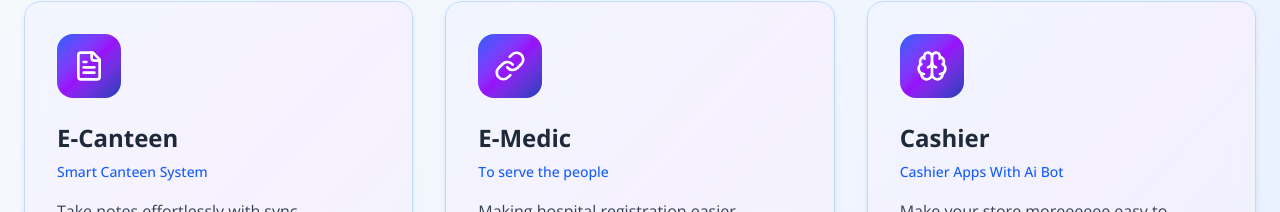
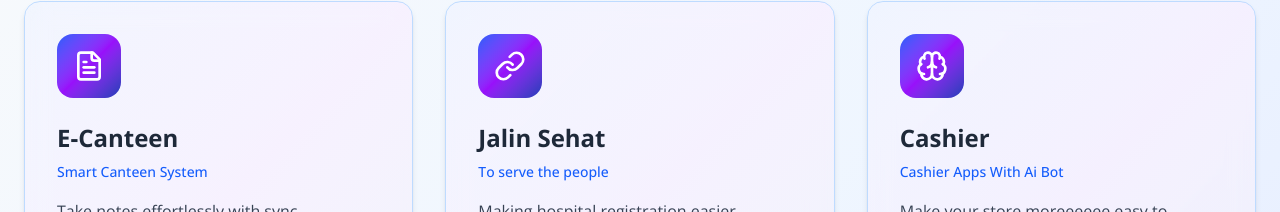
Before and after one commit to aldi1995/renaldi-portfolios, a React (Vite) app: page /projects in a window 1280 px wide. Shown: the part 350-562 px from the top of the page. Built offline with nearby package versions, Linux system fonts and the light colour scheme.

Commit message:
Update MyProjects.jsx

```diff
--- a/src/Projects/MyProjects.jsx
+++ b/src/Projects/MyProjects.jsx
@@ -26,7 +26,7 @@ const MyProjects = () => {
     },
     {
       id: 2,
-      title: "E-Medic",
+      title: "Jalin Sehat",
       subtitle: "To serve the people",
       description:
         "Making hospital registration easier",
```
